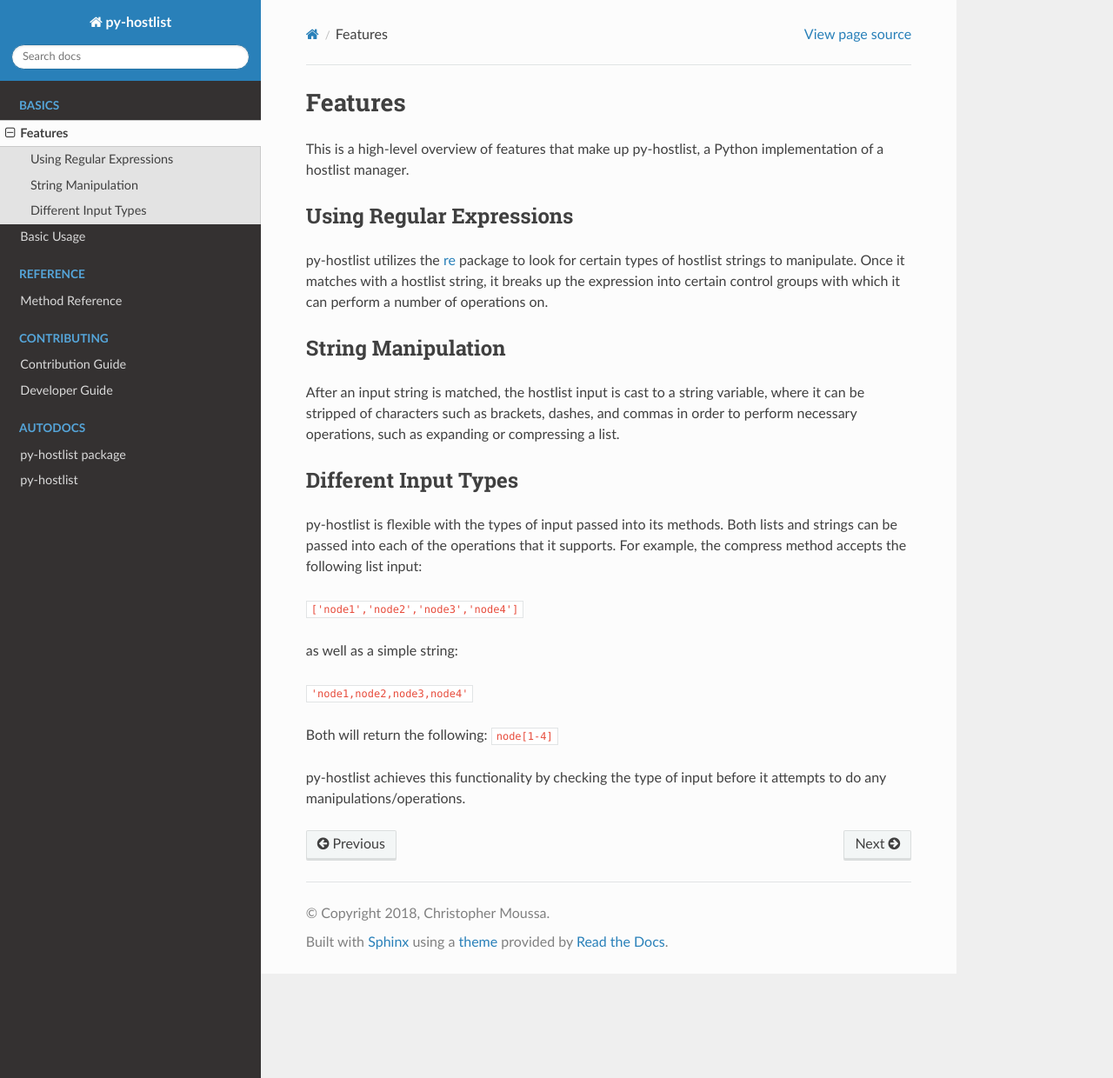
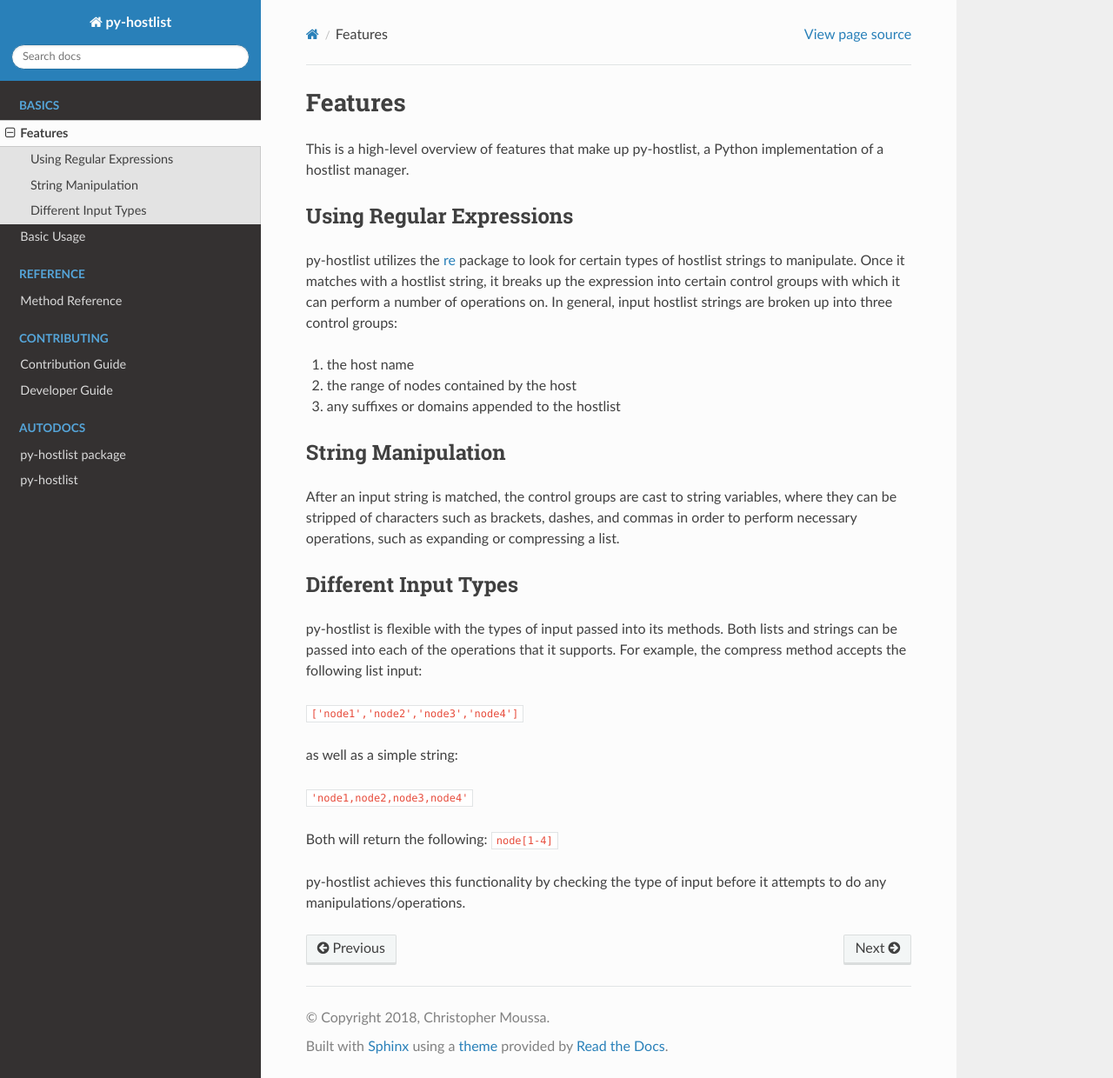
Before and after one commit to LLNL/py-hostlist, a Sphinx documentation site: the page built from docs/source/features.rst, in a window 1280 px wide and 1240 px high. Shown: the whole window at 87% size. Built offline with Sphinx 7.4.7 and the Read the Docs theme 2.0.0, drawn with Linux system fonts in a browser that asks for light colours.

Commit message:
edited using regular expressions section

```diff
--- a/docs/source/features.rst
+++ b/docs/source/features.rst
@@ -8,13 +8,19 @@ This is a high-level overview of features that make up py-hostlist, a Python imp
 Using Regular Expressions
 -------------------------
 
-py-hostlist utilizes the `re <https://docs.python.org/2/library/re.html>`_ package to look for certain types of hostlist strings to manipulate. Once it matches with a hostlist string, it breaks up the expression into certain control groups with which it can perform a number of operations on.
+py-hostlist utilizes the `re <https://docs.python.org/2/library/re.html>`_ package to look for certain types of hostlist strings to manipulate. Once it matches with a hostlist string, it breaks up the expression into certain control groups with which it can perform a number of operations on. In general, input hostlist strings are broken up into three control groups:
+
+1. the host name
+
+2. the range of nodes contained by the host
+
+3. any suffixes or domains appended to the hostlist
 
 -------------------
 String Manipulation
 -------------------
 
-After an input string is matched, the hostlist input is cast to a string variable, where it can be stripped of characters such as brackets, dashes, and commas in order to perform necessary operations, such as expanding or compressing a list.
+After an input string is matched, the control groups are cast to string variables, where they can be stripped of characters such as brackets, dashes, and commas in order to perform necessary operations, such as expanding or compressing a list.
 
 ---------------------
 Different Input Types
```
